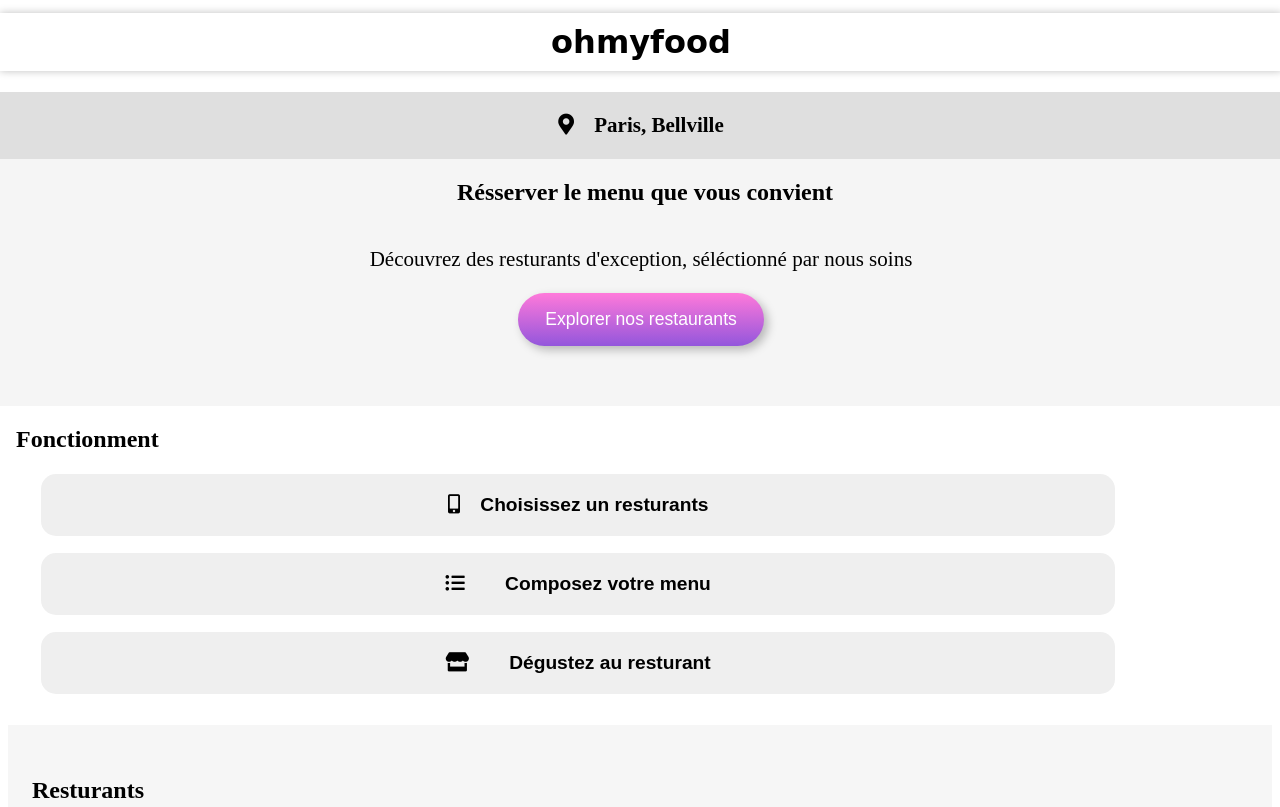
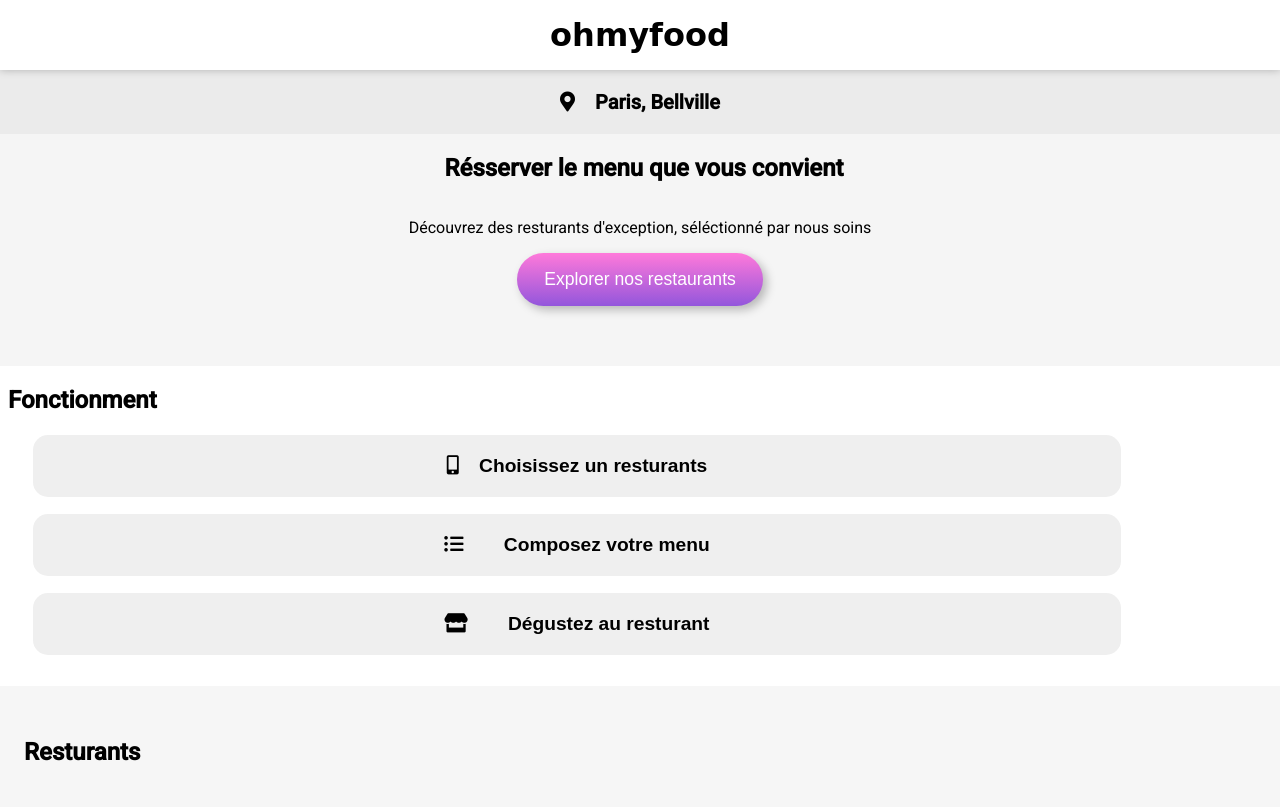
Before and after one commit to AmiriBSaf/BoquizadaSafia_3_05112021, a plain HTML site: page index.html in a window 1280 px wide. Shown: the top 807 px of the page. Drawn offline with Linux system fonts and the light colour scheme; a web font is replaced by a local one.

Commit message:
header city

```diff
--- a/index.html
+++ b/index.html
@@ -11,14 +11,14 @@
     <link href="https://fonts.googleapis.com/css2?family=Roboto:ital,wght@0,100;0,300;0,400;0,500;1,300&display=swap" rel="stylesheet">
     <!--fontawsame-->
     <link rel="stylesheet" href="https://use.fontawesome.com/releases/v5.15.1/css/all.css" integrity="sha384-vp86vTRFVJgpjF9jiIGPEEqYqlDwgyBgEF109VFjmqGmIY/Y4HV4d3Gp2irVfcrp" crossorigin="anonymous" />
-    <link rel="stylesheet" href="style.css"
+    <link rel="stylesheet" href="style.css">
 </head>
 
 <body>
     <header>
         <h1>ohmyfood</h1>
         <div class="head">
-            <div class="paris">
+            <div class="city">
                 <p> <i class="fas fa-map-marker-alt"></i> Paris, Bellville </p>
             </div>
             <h2>Résserver le menu que vous convient</h2>
--- a/style.css
+++ b/style.css
@@ -1,6 +1,6 @@
 @import url('https://fonts.googleapis.com/css2?family=Shrikhand&display=swap');
 
-body html {
+body {
     font-family: 'Roboto', sans-serif;
     margin: 0px;
 
@@ -8,12 +8,14 @@ body html {
 h1{
     font-family: 'Shrikhand', cursive;
     box-shadow: 0 0 0.5rem rgb(0 0 0 / 25%);
-    padding:0.3em;
+    padding:0.5em;
     text-align: center;
+    position: relative;
+    margin: 0px;
 }
 
 header{
-    margin: -8px -10px 0px -8px;
+
 }
 
 .head{
@@ -23,11 +25,7 @@ header{
     background-color:#80808014;
     padding-bottom:60px ;
 }
-.head p {
-    font-size: 21px;
-    text-align: center;
 
-}
 .head h2{
     font-size: 1.5em;
     text-align: center;
@@ -46,14 +44,13 @@ header{
     color: white;
 }
 
-.paris{
-    background-color:#80808030;
+.city{
+    background-color:#80808017;
     width: 100%;
     font-weight: 700;
+    text-align: center;
+    font-size: 20px;
 
-}
-.paris i {
-    margin-right: 15px;
 }
 
 
```
